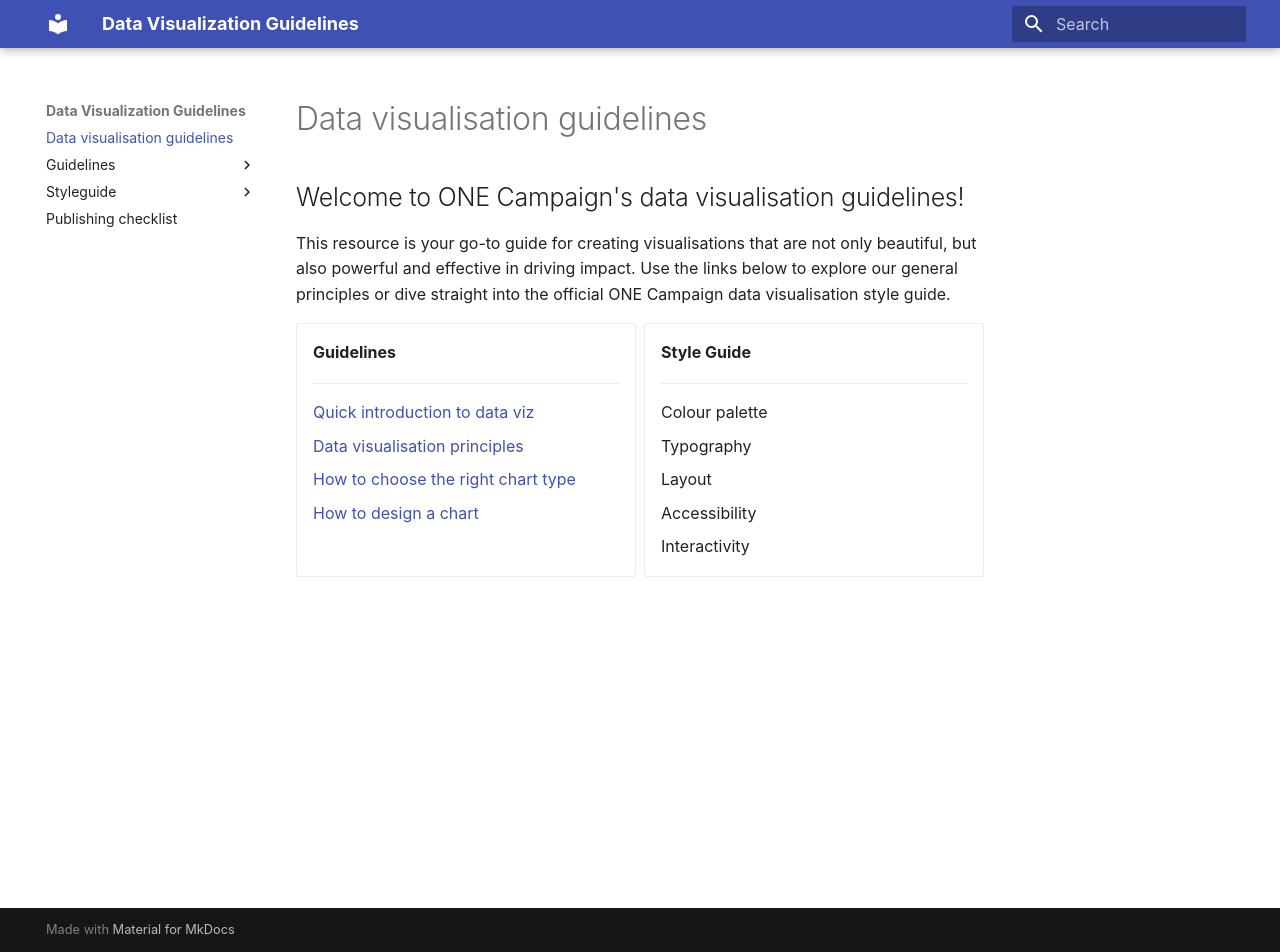
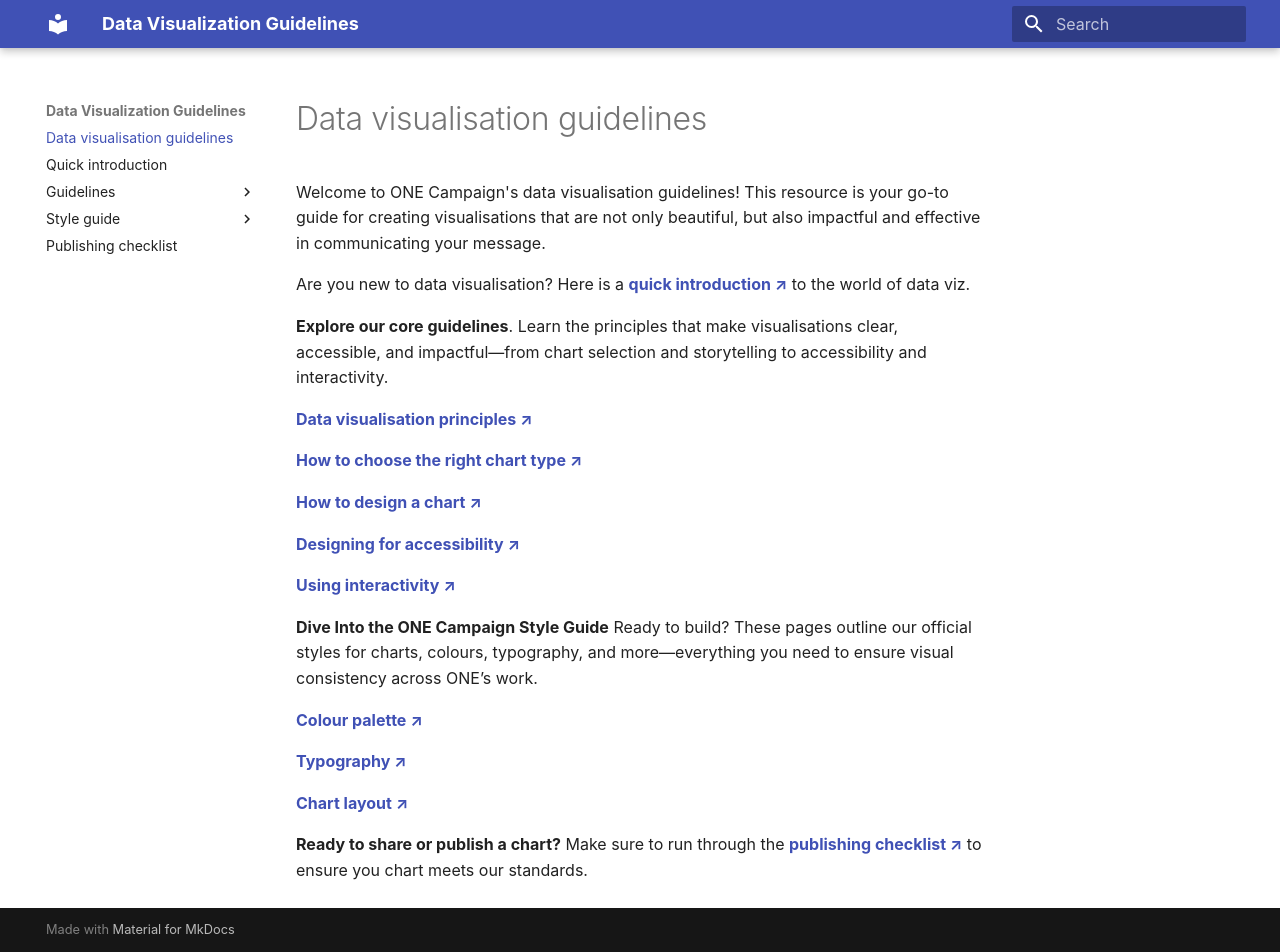
Before and after one commit to ONEcampaign/data_viz_guidelines, an MkDocs documentation site: the page built from docs/index.md, in a window 1280 px wide and 952 px high. Built offline with MkDocs 1.6.1 and Material for MkDocs 9.7.7, drawn with Linux system fonts in a browser that asks for light colours; some web fonts are replaced.

Commit message:
reformat index

```diff
--- a/docs/index.md
+++ b/docs/index.md
@@ -1,40 +1,39 @@
 # Data visualisation guidelines
 
 
-<h2>Welcome to ONE Campaign's data visualisation guidelines!</h2>
+Welcome to ONE Campaign's data visualisation guidelines!
+This resource is your go-to guide for creating visualisations that are not only beautiful,
+but also impactful and effective in communicating your message.
 
-This resource is your go-to guide for creating visualisations that are not only beautiful,
-but also powerful and effective in driving impact. Use the links below to explore
-our general principles or dive straight
-into the official ONE Campaign data visualisation style guide.
+Are you new to data visualisation? Here is a
+**[quick introduction ↗](./quick-intro)** to the world of data viz.
+
+**Explore our core guidelines**. Learn the principles that make visualisations clear, accessible,
+and impactful—from chart selection and storytelling to accessibility and interactivity.
 
 
-<div class="grid cards" markdown>
+**[Data visualisation principles ↗](./guidelines/principles)**
 
--    __Guidelines__
+**[How to choose the right chart type ↗](./guidelines/chart-selection)**
 
-    ---
-    [Quick introduction to data viz](./guidelines/quick-intro)
+**[How to design a chart ↗](./guidelines/design-process)**
 
-    [Data visualisation principles](./guidelines/principles)
+**[Designing for accessibility ↗](./guidelines/accessibility)**
 
-    [How to choose the right chart type](./guidelines/chart-selection)
-
-    [How to design a chart](./guidelines/design-process)
+**[Using interactivity ↗](./guidelines/interactivity)**
 
 
--   __Style Guide__
+**Dive Into the ONE Campaign Style Guide**
+Ready to build? These pages outline our official styles for charts, colours,
+typography, and more—everything you need to ensure visual consistency across ONE’s work.
 
-    ---
-    Colour palette
+**[Colour palette ↗](./style-guide/colour-palette)**
 
-    Typography
+**[Typography ↗](./style-guide/typography)**
 
-    Layout
-
-    Accessibility
-
-    Interactivity
+**[Chart layout ↗](./style-guide/layout)**
 
 
-</div>
+**Ready to share or publish a chart?** Make sure to run through the
+**[publishing checklist ↗](./publishing-checklist)**
+to ensure you chart meets our standards.
--- a/mkdocs.yml
+++ b/mkdocs.yml
@@ -10,14 +10,14 @@ theme:
 
 nav:
   - index.md
+  - Quick introduction: quick-intro.md
   - Guidelines:
-      - Quick introduction to data viz: guidelines/quick-intro.md
       - Data viz principles: guidelines/principles.md
       - How to choose the right chart: guidelines/chart-selection.md
       - How to design a chart: guidelines/design-process.md
       - Accessibility: guidelines/accessibility.md
       - Interactivity: guidelines/interactivity.md
-  - Styleguide:
+  - Style guide:
       - Colour palette: style-guide/colour-palette.md
       - Typography: style-guide/typography.md
       - Chart layout: style-guide/layout.md
```
Also changed, not shown: docs/quick-intro.md (renamed from docs/guidelines/quick-intro.md).
